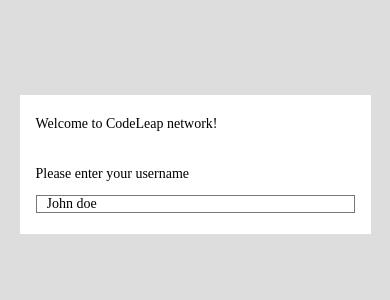
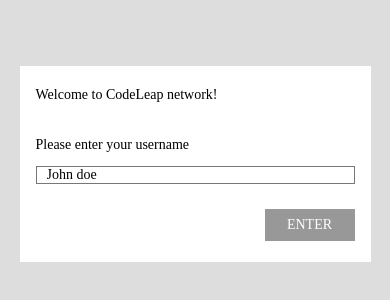
Before and after one commit to guilhermeadsferreira/code-leap-test, a React Native app: screen /SIGN_UP in a window 390 px wide. Shown: the part 258-558 px from the top of the page. Built offline with nearby package versions, Linux system fonts and the light colour scheme; a web font is replaced by a local one; what react-native-responsive-fontsize would draw is missing.

Commit message:
feat: create button component

```diff
--- /dev/null
+++ b/src/components/Button/index.tsx
@@ -0,0 +1,29 @@
+import React from "react";
+import Typography from "../Typography";
+import { ButtonProps } from "./Button.types";
+import { Touchable } from "./styles";
+
+const Button: React.FC<ButtonProps> = ({
+  children,
+  disabled,
+  alignSelf = "auto",
+  marginTop = 0,
+  width,
+  ...rest
+}) => {
+  return (
+    <Touchable
+      disabled={disabled}
+      marginTop={marginTop}
+      alignSelf={alignSelf}
+      width={width}
+      {...rest}
+    >
+      <Typography color="white" font="semiBold" {...rest}>
+        {children}
+      </Typography>
+    </Touchable>
+  );
+};
+
+export default Button;
--- /dev/null
+++ b/src/components/Button/styles.ts
@@ -0,0 +1,15 @@
+import styled from "styled-components/native";
+import { TouchableProps } from "./Button.types";
+
+export const Touchable = styled.TouchableOpacity<TouchableProps>`
+  ${({ theme, disabled, alignSelf, marginTop, width }) => `
+    align-self: ${alignSelf};
+    background-color: ${theme.colors.black};
+    padding-vertical: ${theme.height(1)};
+    margin-top: ${theme.height(marginTop)};
+    opacity: ${disabled ? 0.4 : 1};
+    width: ${width ? theme.width(width) : "auto"};
+    align-items: center;
+    justify-content: center;
+  `}
+`;
--- a/src/components/Typography/Typography.types.ts
+++ b/src/components/Typography/Typography.types.ts
@@ -7,4 +7,4 @@
   children?: React.ReactNode;
 };
 
-export type TextProps = Required<Omit<TypographyProps, "children">>;
+export type TextProps = Required<OmitChildren<TypographyProps>>;
--- a/src/components/index.ts
+++ b/src/components/index.ts
@@ -1,2 +1,3 @@
 export { default as Typography } from "./Typography";
 export { default as Input } from "./Input";
+export { default as Button } from "./Button";
--- a/src/pages/Signup/index.tsx
+++ b/src/pages/Signup/index.tsx
@@ -1,5 +1,5 @@
 import React, { FC, useState } from "react";
-import { Typography, Input } from "~/components";
+import { Typography, Input, Button } from "~/components";
 import { Box, Container } from "./styles";
 
 const Signup: FC = () => {
@@ -18,6 +18,15 @@
           value={username}
           onChangeText={setUsername}
         />
+        <Button
+          onPress={() => {}}
+          disabled={!username}
+          alignSelf="flex-end"
+          marginTop={3}
+          width={23}
+        >
+          ENTER
+        </Button>
       </Box>
     </Container>
   );
--- a/src/types/styled-component.d.ts
+++ b/src/types/styled-component.d.ts
@@ -1,7 +1,6 @@
 import "styled-components";
-import theme from "../theme";
 
-export type AppTheme = typeof theme;
+export type AppTheme = typeof import("~/theme").default;
 
 declare module "styled-components" {
   export interface DefaultTheme extends AppTheme {}
--- /dev/null
+++ b/src/types/utils.d.ts
@@ -0,0 +1 @@
+declare type OmitChildren<T> = Omit<T, "children">;
```
Also changed, not shown: src/components/Button/Button.types.ts (added, +14 -0 lines).
